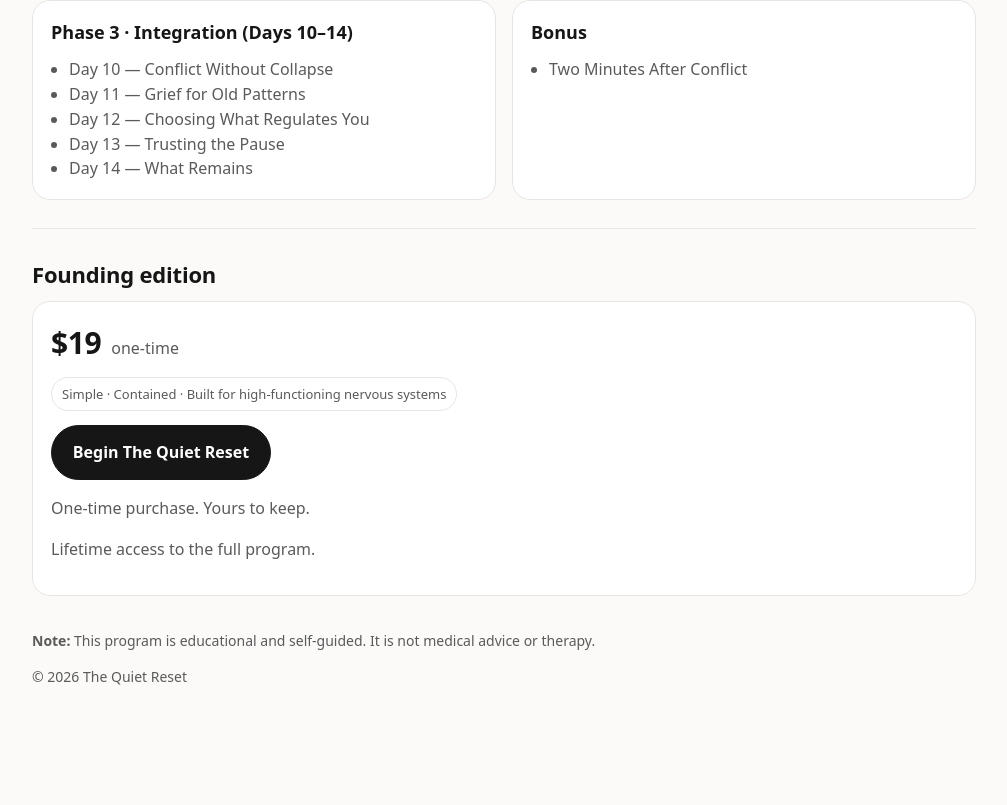
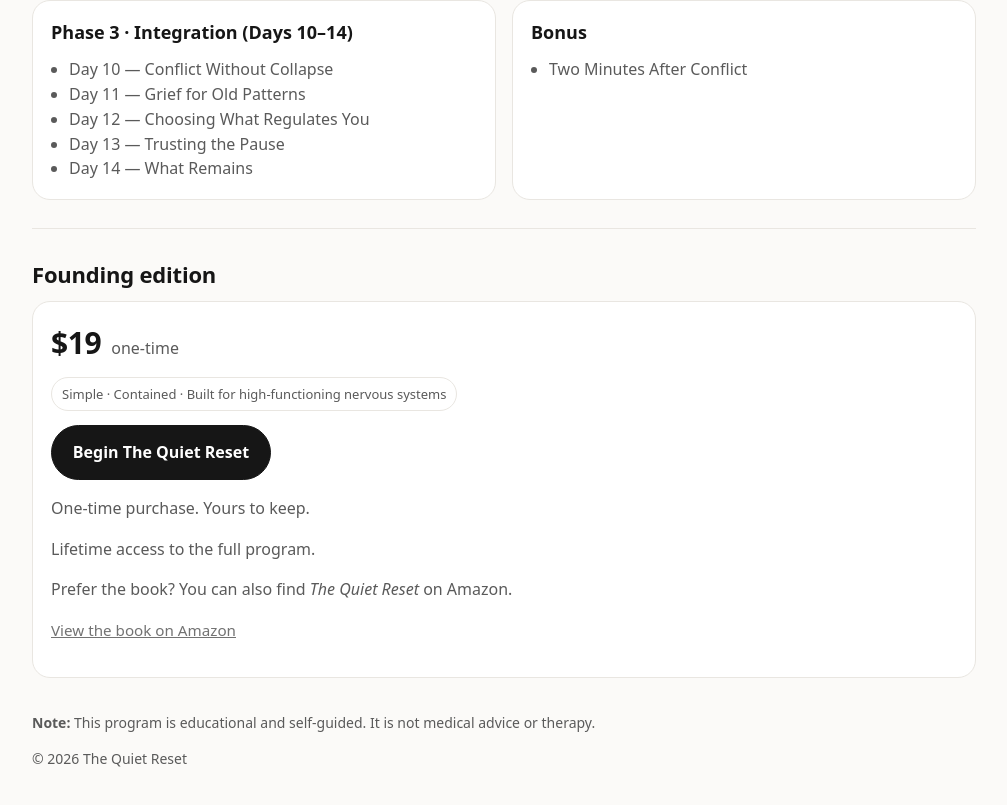
Before and after one commit to Dav3B12/quiet-reset-site, a Next.js app: page / in a window 1280 px wide. Shown: the part 1915-2720 px from the top of the page, without its empty margins (136-1143 px from the left). Before the commit the page ends 2689 px from the top, so only its background shows below. Built offline with nearby package versions, Linux system fonts and the light colour scheme.

Commit message:
Add Amazon book link

```diff
--- a/src/app/globals.css
+++ b/src/app/globals.css
@@ -89,3 +89,12 @@
   letter-spacing: .2px;
   opacity: .9;
 }
+.amazonLink{
+  font-size: 0.95rem;
+  text-decoration: underline;
+  opacity: 0.85;
+}
+
+.amazonLink:hover{
+  opacity: 1;
+}
--- a/src/app/page.tsx
+++ b/src/app/page.tsx
@@ -188,6 +188,20 @@
 <p className="muted">
   Lifetime access to the full program.
 </p>
+<p className="muted" style={{ marginTop: "12px" }}>
+  Prefer the book? You can also find <em>The Quiet Reset</em> on Amazon.
+</p>
+
+<p>
+  <a
+    href="https://www.amazon.com/dp/B0GJQDXM15"
+    target="_blank"
+    rel="noopener noreferrer"
+    className="amazonLink"
+  >
+    View the book on Amazon
+  </a>
+</p>
 
         </Card>
       </Section>
```
